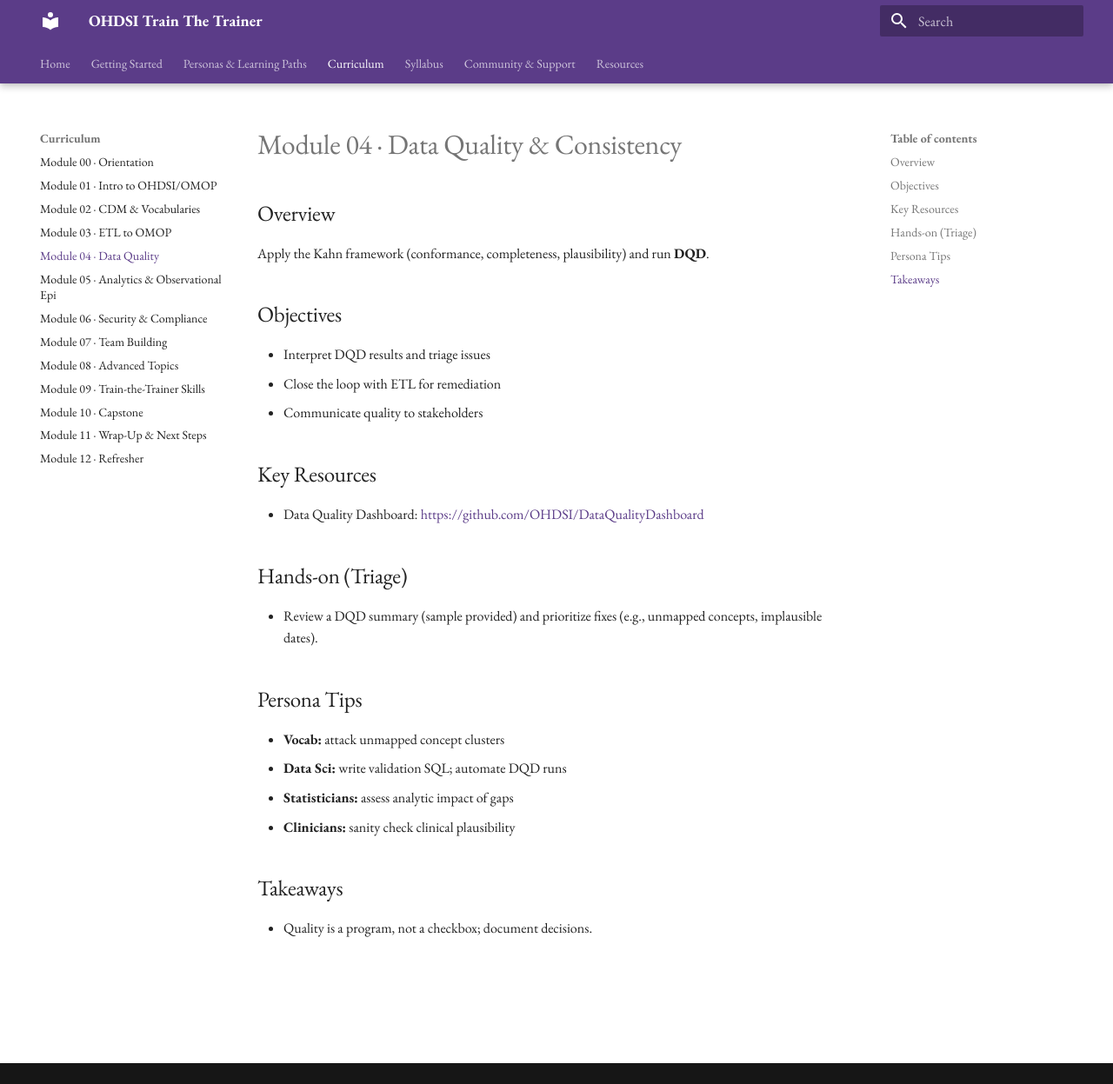
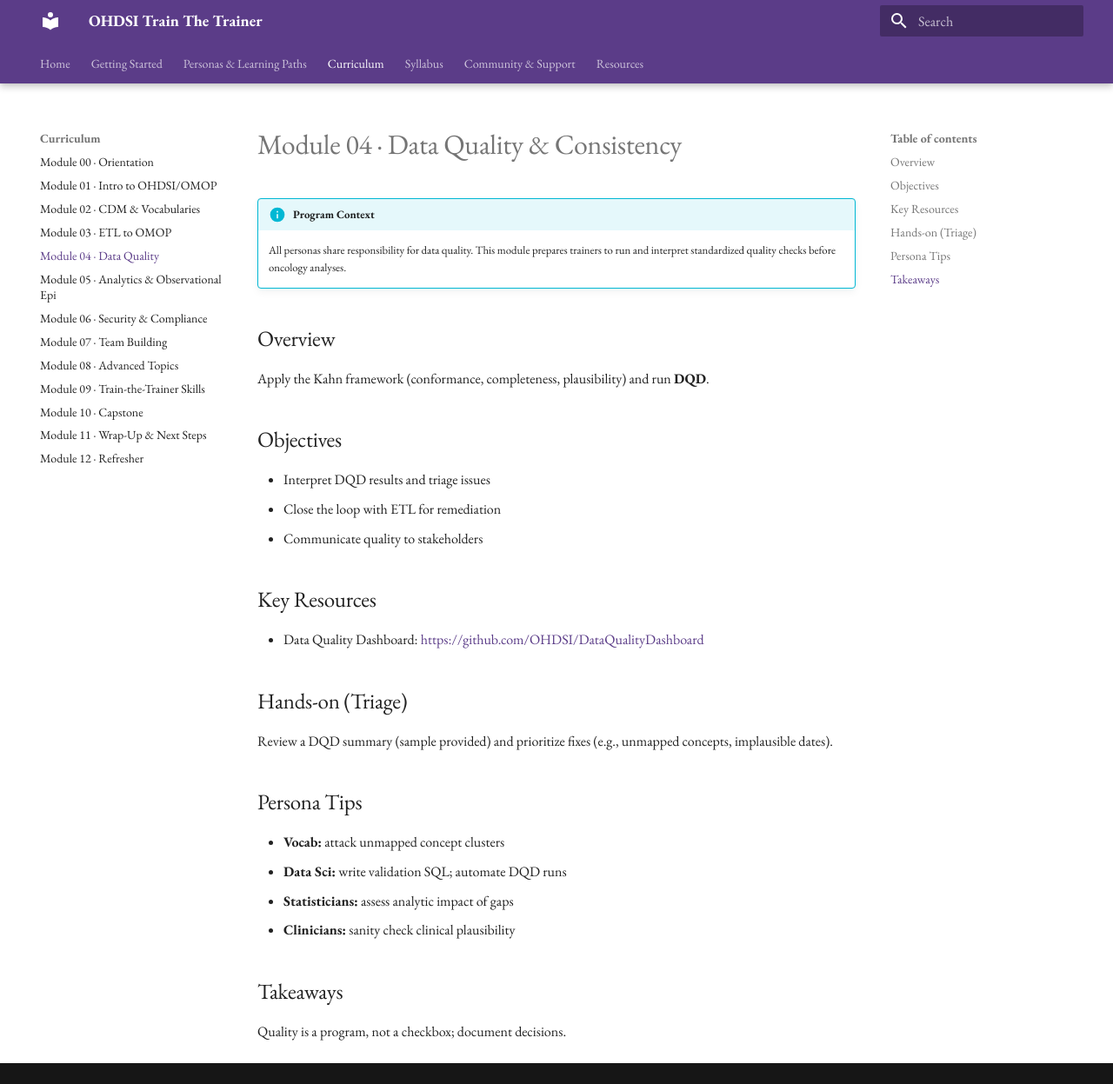
Before and after one commit to BoyceLab/OHDSITrainTheTrainer-EPILEPSY, an MkDocs documentation site: the page built from docs/modules/module-04-data-quality.md, in a window 1280 px wide and 1247 px high. Shown: the whole window at 87% size. Built offline with MkDocs 1.6.1 and Material for MkDocs 9.7.7, drawn with Linux system fonts in a browser that asks for light colours.

Commit message:
Update module-04-data-quality.md

```diff
--- a/docs/modules/module-04-data-quality.md
+++ b/docs/modules/module-04-data-quality.md
@@ -1,4 +1,7 @@
 # Module 04 · Data Quality & Consistency
+
+!!! info "Program Context"
+    All personas share responsibility for data quality. This module prepares trainers to run and interpret standardized quality checks before oncology analyses.
 
 ## Overview
 Apply the Kahn framework (conformance, completeness, plausibility) and run **DQD**.
@@ -12,7 +15,7 @@
 - Data Quality Dashboard: <https://github.com/OHDSI/DataQualityDashboard>
 
 ## Hands-on (Triage)
-- Review a DQD summary (sample provided) and prioritize fixes (e.g., unmapped concepts, implausible dates).
+Review a DQD summary (sample provided) and prioritize fixes (e.g., unmapped concepts, implausible dates).
 
 ## Persona Tips
 - **Vocab:** attack unmapped concept clusters
@@ -21,4 +24,4 @@
 - **Clinicians:** sanity check clinical plausibility
 
 ## Takeaways
-- Quality is a program, not a checkbox; document decisions.
+Quality is a program, not a checkbox; document decisions.
```
